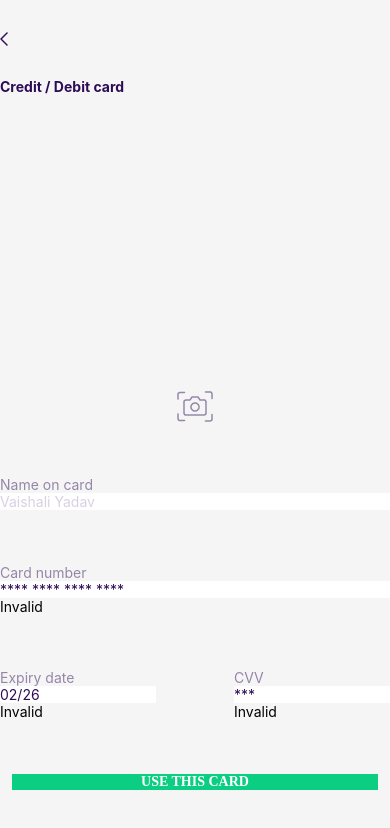
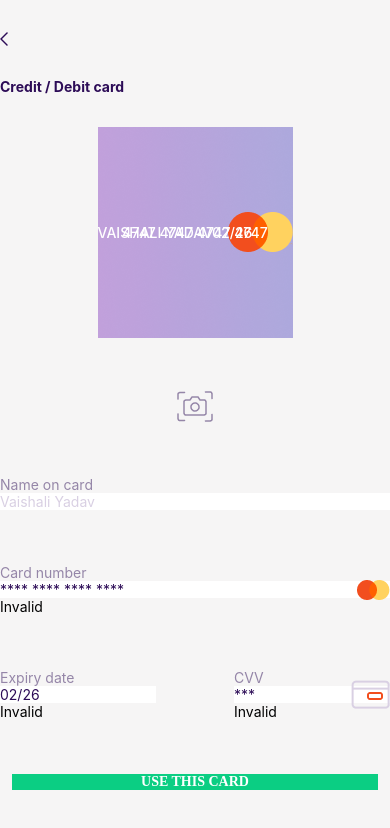
Before and after one commit to piyush214143/new_delivery_app, a React Native app in the folder NEW_DELIVERY_APP/: screen /Payment in a window 390 px wide. Shown: the top 828 px of the page. Built offline with nearby package versions, Linux system fonts and the light colour scheme; what react-native-responsive-fontsize would draw is missing.

Commit message:
images added

```diff
--- a/NEW_DELIVERY_APP/src/screen/Payment/index.js
+++ b/NEW_DELIVERY_APP/src/screen/Payment/index.js
@@ -8,11 +8,9 @@ import {
   Easing,
   Image,
 } from 'react-native';
-import Header from '../../common/header';
 import paymentStyle from './style';
-import mainStyle from '../MainScreen/style';
 import categoryStyle from '../Categories/style';
-import { COLORS, IMAGES } from '../../utils/constants';
+import {COLORS, IMAGES} from '../../utils/constants';
 
 const Payment = props => {
   const [text, onChangeText] = useState('');
@@ -67,7 +65,7 @@ const Payment = props => {
     <View style={paymentStyle.container}>
       <View style={categoryStyle.header}>
         <TouchableOpacity onPress={() => props.navigation.goBack('')}>
-        <Image source={IMAGES.arrow} style={categoryStyle.arrow}/>
+          <Image source={IMAGES.arrow} style={categoryStyle.arrow} />
         </TouchableOpacity>
         <Text style={categoryStyle.heading}>Credit / Debit card</Text>
       </View>
@@ -86,15 +84,10 @@ const Payment = props => {
             <Image
               source={IMAGES.cardBase}
               style={paymentStyle.cardImage}
-              resizeMode="cover"/>
-              <Image
-              source={IMAGES.basePart}
-              style={paymentStyle.basePart}
+              resizeMode="cover"
             />
-              <Image
-              source={IMAGES.mcSymbol}
-              style={paymentStyle.mcSymbol}
-              />
+            <Image source={IMAGES.basePart} style={paymentStyle.basePart} />
+            <Image source={IMAGES.mcSymbol} style={paymentStyle.mcSymbol} />
             <Text style={paymentStyle.cardValue}>
               {cardNumber || '4747 4747 4747 4747'}
             </Text>
@@ -114,13 +107,15 @@ const Payment = props => {
             <Image
               source={IMAGES.cardBase}
               style={paymentStyle.cardImage}
-              resizeMode="cover"/>
+              resizeMode="cover"
+            />
+            <Image source={IMAGES.basePart} style={paymentStyle.basePart} />
             <Text style={paymentStyle.cardValueFlipped}>{cvv || '***'}</Text>
           </Animated.View>
         </View>
       </TouchableOpacity>
       <View style={paymentStyle.inputContainer}>
-        <Image source={IMAGES.photoIcon} style={paymentStyle.photoIcon}/>
+        <Image source={IMAGES.photoIcon} style={paymentStyle.photoIcon} />
         <View>
           <Text style={paymentStyle.cardLabel}>Name on card</Text>
           <TextInput
@@ -133,12 +128,15 @@ const Payment = props => {
         </View>
         <View>
           <Text style={paymentStyle.cardLabel}>Card number</Text>
+          <View style={paymentStyle.cardNumberRow}>
             <TextInput
               style={paymentStyle.input}
               placeholder="**** **** **** ****"
               onChangeText={text => setCardNumber(text)}
-            maxLength={19}
+              maxLength={16}
             />
+            <Image source={IMAGES.cardSymbol} style={paymentStyle.cardSymbol} />
+          </View>
           <Text>{validateCardNumber(cardNumber) ? '' : 'Invalid'}</Text>
         </View>
         <View style={paymentStyle.detailCard}>
@@ -154,17 +152,20 @@ const Payment = props => {
           </View>
           <View>
             <Text style={paymentStyle.cardLabel}>CVV</Text>
+            <View style={paymentStyle.cardNumberRow}>
               <TextInput
                 style={paymentStyle.inputRow}
                 placeholder="***"
                 onChangeText={text => setCVV(text)}
                 maxLength={3}
               />
+              <Image source={IMAGES.cvv} style={paymentStyle.cardSymbol} />
+            </View>
             <Text>{validateCVV(cvv) ? '' : 'Invalid'}</Text>
           </View>
         </View>
-        <TouchableOpacity style={mainStyle.btn1Container}>
-        <Text style={mainStyle.btn1}>USE THIS CARD</Text>
+        <TouchableOpacity style={paymentStyle.btn1Container}>
+          <Text style={paymentStyle.btn1}>USE THIS CARD</Text>
         </TouchableOpacity>
       </View>
     </View>
--- a/NEW_DELIVERY_APP/src/screen/Payment/style.js
+++ b/NEW_DELIVERY_APP/src/screen/Payment/style.js
@@ -16,7 +16,7 @@ const paymentStyle = StyleSheet.create({
   },
   card: {
     height: windowHeight * 0.25,
-    // width:width* 0.50,
+    width: width * 0.5,
     paddingHorizontal: ResponsiveSize(170),
     borderRadius: ResponsiveSize(8),
     overflow: 'hidden',
@@ -53,12 +53,21 @@ const paymentStyle = StyleSheet.create({
     fontSize: ResponsiveSize(14),
     paddingHorizontal: ResponsiveSize(10),
   },
+  cardNumberRow: {
+    justifyContent: 'center',
+  },
+  cardSymbol: {
+    alignSelf: 'flex-end',
+    position: 'absolute',
+    right: ResponsiveSize(10),
+  },
   cardValue: {
     color: COLORS.white,
     fontSize: ResponsiveSize(26),
     fontWeight: '500',
     position: 'absolute',
-    // alignSelf: 'center',
+    alignSelf: 'center',
+    letterSpacing: ResponsiveSize(1.5),
   },
   detailCard: {
     flexDirection: 'row',
@@ -66,24 +75,27 @@ const paymentStyle = StyleSheet.create({
   },
   cardRow: {
     flexDirection: 'row',
-    justifyContent:'space-between',
-    position:'absolute',
-    bottom:ResponsiveSize(20),
-    left:ResponsiveSize(20)
+    justifyContent: 'space-between',
+    position: 'absolute',
+    bottom: ResponsiveSize(30),
+    left: ResponsiveSize(30),
+    right: ResponsiveSize(30),
   },
   cardHolder: {
     color: COLORS.white,
     fontWeight: '500',
     fontSize: ResponsiveSize(20),
+    letterSpacing: ResponsiveSize(0.48),
   },
   cardExpiry: {
     color: COLORS.white,
     fontWeight: '500',
     fontSize: ResponsiveSize(20),
   },
+
   cardValueFlipped: {
-    color: '#fff',
-    fontSize: 16,
+    color: COLORS.white,
+    fontSize: ResponsiveSize(20),
     position: 'absolute',
     transform: [{scaleX: -1}],
   },
@@ -115,6 +127,21 @@ const paymentStyle = StyleSheet.create({
     paddingVertical: ResponsiveSize(10),
     paddingHorizontal: ResponsiveSize(10),
   },
+  btn1Container: {
+    backgroundColor: COLORS.button,
+    paddingHorizontal: '33%',
+    height: ResponsiveSize(56),
+    borderRadius: ResponsiveSize(8),
+    justifyContent: 'center',
+    alignSelf: 'center',
+    marginBottom: ResponsiveSize(20),
+  },
+  btn1: {
+    color: COLORS.white,
+    fontSize: ResponsiveSize(15),
+    fontWeight: '600',
+    fontFamily: FONTS.sfRegular,
+  },
 });
 
 export default paymentStyle;
--- a/NEW_DELIVERY_APP/src/utils/constants.js
+++ b/NEW_DELIVERY_APP/src/utils/constants.js
@@ -23,18 +23,19 @@ export const IMAGES = {
   wishclr: require('../../assets/images/wishclr.png'),
   cart: require('../../assets/images/cart.png'),
   bgImage: require('../../assets/images/bgimage.png'),
-  itemVeg:require('../../assets/images/veg1.png'),
-  creditCard:require('../../assets/images/credit-card.png'),
-  home:require('../../assets/images/home.png'),
-  walk:require('../../assets/images/walking.png'),
-  cycle:require('../../assets/images/bike.png'),
-  drone:require('../../assets/images/Drone.png'),
-  tabBarBadge:require('../../assets/images/8.png'),
-  cardBase:require('../../assets/images/Base.png'),
-  basePart:require('../../assets/images/Ellipse.png'),
-  photoIcon:require('../../assets/images/photoIcon.png'),
-  cardSymbol:require('../../assets/images/cardSymbol.png'),
-  mcSymbol:require('../../assets/images/mc_symbol.png'),
+  itemVeg: require('../../assets/images/veg1.png'),
+  creditCard: require('../../assets/images/credit-card.png'),
+  home: require('../../assets/images/home.png'),
+  walk: require('../../assets/images/walking.png'),
+  cycle: require('../../assets/images/bike.png'),
+  drone: require('../../assets/images/Drone.png'),
+  tabBarBadge: require('../../assets/images/8.png'),
+  cardBase: require('../../assets/images/Base.png'),
+  basePart: require('../../assets/images/Ellipse.png'),
+  photoIcon: require('../../assets/images/photoIcon.png'),
+  cardSymbol: require('../../assets/images/cardSymbol.png'),
+  mcSymbol: require('../../assets/images/mc_symbol.png'),
+  cvv: require('../../assets/images/cvv.png'),
 };
 
 export const FONTS = {
@@ -54,7 +55,7 @@ export const COLORS = {
   border: '#D9D0E3',
   list: '#E2CBFF',
   darkPurple: '#6C0EE4',
-  quantity:'#06BE77',
-  black:'#000000',
-  change:'#7203FF',
+  quantity: '#06BE77',
+  black: '#000000',
+  change: '#7203FF',
 };
```
Lines whose indentation alone changed are shown as unchanged.
